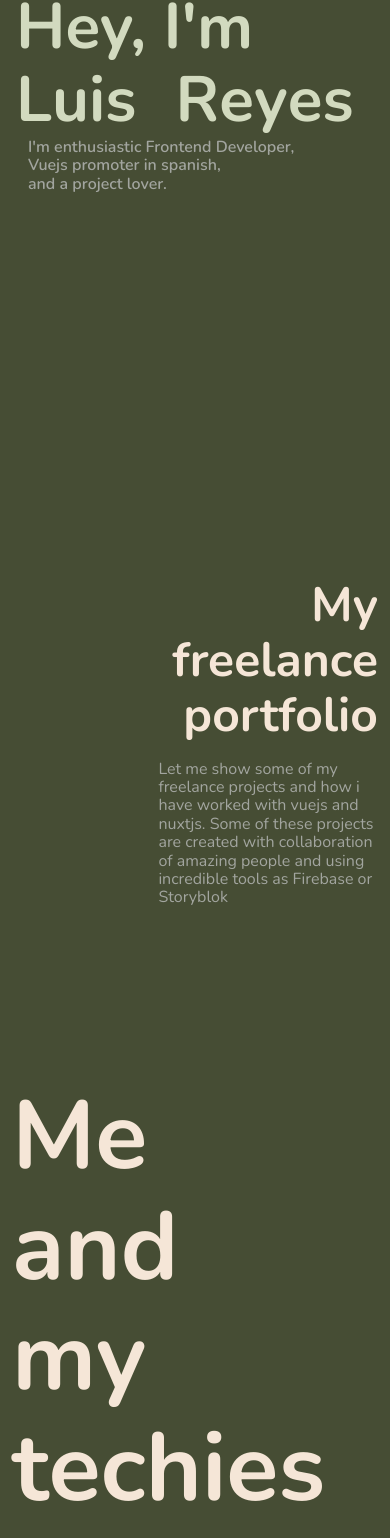
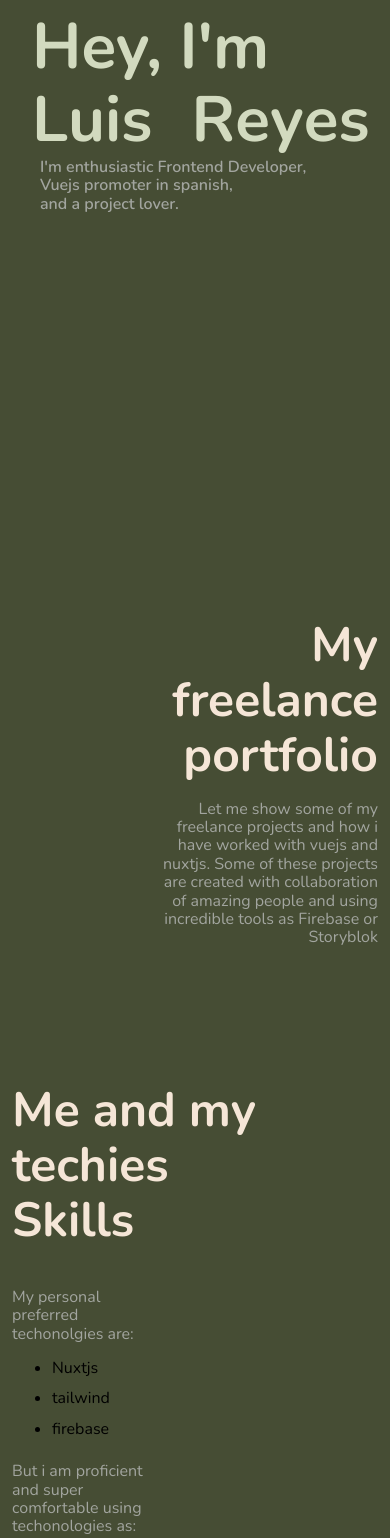
Before and after one commit to platzi/curso-arquitecturas-css-proyecto-2, a Vue app: page / in a window 390 px wide. Shown: the part 330-1868 px from the top of the page. Built offline with nearby package versions, Linux system fonts and the light colour scheme.

Commit message:
general changes i have add som classes in app vue, for not repeating them on the sections component

```diff
--- a/src/App.vue
+++ b/src/App.vue
@@ -5,6 +5,7 @@
       <hero-section class="section" />
       <my-portfolio />
       <my-stack class="" />
+      <about-me class="section" />
       <contact-section class="section" />
     </div>
   </div>
@@ -16,6 +17,7 @@ import MyPortfolio from "./components/index/MyPortfolio.vue";
 import MyStack from "./components/index/MyStack.vue";
 import ContactSection from "./components/index/ContactSection.vue";
 import TheCursor from "./components/global/TheCursor.vue";
+import AboutMe from "./components/index/AboutMe.vue";
 
 export default {
   name: "App",
@@ -25,6 +27,7 @@ export default {
     MyStack,
     ContactSection,
     TheCursor,
+    AboutMe,
   },
   data: () => ({
     xPosition: 0,
@@ -49,6 +52,10 @@ export default {
 #app {
   overflow: hidden;
 }
+#app h2 {
+  color: #f5e6d7;
+}
+
 .wrap {
   background: rgb(70, 77, 52);
   /* background: linear-gradient(
@@ -69,5 +76,18 @@ export default {
 .section {
   width: 100%;
   height: 100vh;
+  padding: 2rem 2.25rem;
+}
+
+@media only screen and (max-width: 1024px) {
+  .section {
+    padding: 1.25rem 1rem;
+  }
+}
+
+@media only screen and (max-width: 375px) {
+  .section {
+    padding: 1rem 0.5rem;
+  }
 }
 </style>
--- /dev/null
+++ b/src/components/index/AboutMe.vue
@@ -0,0 +1,60 @@
+<template>
+  <div class="aboutMeSection">
+    <div class="aboutMeSection--container">
+      <div class="aboutMeSection--container__content">
+        <h2>About Me</h2>
+        <p>
+          I have participated around the world for social-profit projects in
+          university contest and i had been part of and multidisciplinary groups
+          for academic researches.
+        </p>
+        <br />
+        <p>
+          Thanks fot those experiences i love llokinf for better ways to improve
+          myself and help people to find their hiden potential.
+        </p>
+      </div>
+    </div>
+  </div>
+</template>
+
+<style scoped>
+.aboutMeSection--container {
+  width: 75%;
+}
+.aboutMeSection--container h2,
+.aboutMeSection--container p {
+  font-family: "Nunito";
+}
+.aboutMeSection--container h2 {
+  font-size: 6rem;
+}
+.aboutMeSection--container p {
+  font-size: 1.75rem;
+}
+
+@media only screen and (max-width: 1024px) {
+  .aboutMeSection--container h2 {
+    font-size: 4rem;
+  }
+  .aboutMeSection--container p {
+    font-size: 1.5rem;
+  }
+}
+@media only screen and (max-width: 540px) {
+  .aboutMeSection--container h2 {
+    font-size: 4rem;
+  }
+  .aboutMeSection--container p {
+    font-size: 1rem;
+  }
+}
+@media only screen and (max-width: 375px) {
+  .aboutMeSection--container h2 {
+    font-size: 4rem;
+  }
+  .aboutMeSection--container p {
+    font-size: 0.75rem;
+  }
+}
+</style>
--- a/src/components/index/BlogSection.vue
+++ /dev/null
@@ -1,5 +0,0 @@
-<template>
-  <div>
-    Esto lo vamos a ir subiendo poco a poco
-  </div>
-</template>
--- a/src/components/index/HeroSection.vue
+++ b/src/components/index/HeroSection.vue
@@ -202,7 +202,7 @@ export default {
   margin: 0;
   font-weight: 600;
   font-family: "Nunito", sans-serif;
-  padding: 0 0.75rem;
+  padding: 0 0.5rem;
   font-size: 2rem;
   color: #a2a59f;
 }
--- a/src/components/index/MyAchievement.vue
+++ /dev/null
@@ -1,5 +0,0 @@
-<template>
-  <div>
-    Aqui vamos a colocar parte de mi experiencia como director de proyectos
-  </div>
-</template>
--- a/src/components/index/MyPortfolio.vue
+++ b/src/components/index/MyPortfolio.vue
@@ -40,6 +40,7 @@
   font-size: 1.75rem;
   width: 60%;
   color: #a2a59f;
+  text-align: right;
 }
 
 @media only screen and (max-width: 1024px) {
--- a/src/components/index/MyStack.vue
+++ b/src/components/index/MyStack.vue
@@ -16,8 +16,8 @@
           </li>
         </ul>
         <p>
-          I am glad to let you know i consider myself an eternal student,
-          for that reason, now i am currently learning about these:
+          I am glad to let you know i consider myself an eternal student, for
+          that reason, now i am currently learning about these:
         </p>
         <ul>
           <li v-for="(element, index) in elementalStack" :key="index">
@@ -90,7 +90,7 @@ export default {
 
 .myStackSection--container p {
   color: #a2a59f;
-  font-size: 1.50rem;
+  font-size: 1.5rem;
 }
 .myStackSection--container ul {
   margin-bottom: 1.5rem;
@@ -100,15 +100,33 @@ export default {
 }
 
 @media only screen and (max-width: 1024px) {
+  .myStackSection--container h2 {
+    font-size: 4rem;
+  }
+  .myStackSection--container p {
+    font-size: 1.5rem;
+  }
 }
 @media only screen and (max-width: 540px) {
   .myStackSection--container {
     padding: 1rem 0.75rem;
+  }
+  .myStackSection--container h2 {
+    font-size: 3rem;
+  }
+  .myStackSection--container p {
+    font-size: 1rem;
   }
 }
 @media only screen and (max-width: 375px) {
   .myStackSection--container {
     padding: 1rem 0.5rem;
   }
+  .myStackSection--container h2 {
+    font-size: 2rem;
+  }
+  .myStackSection--container p {
+    font-size: 0.75rem;
+  }
 }
 </style>
```
